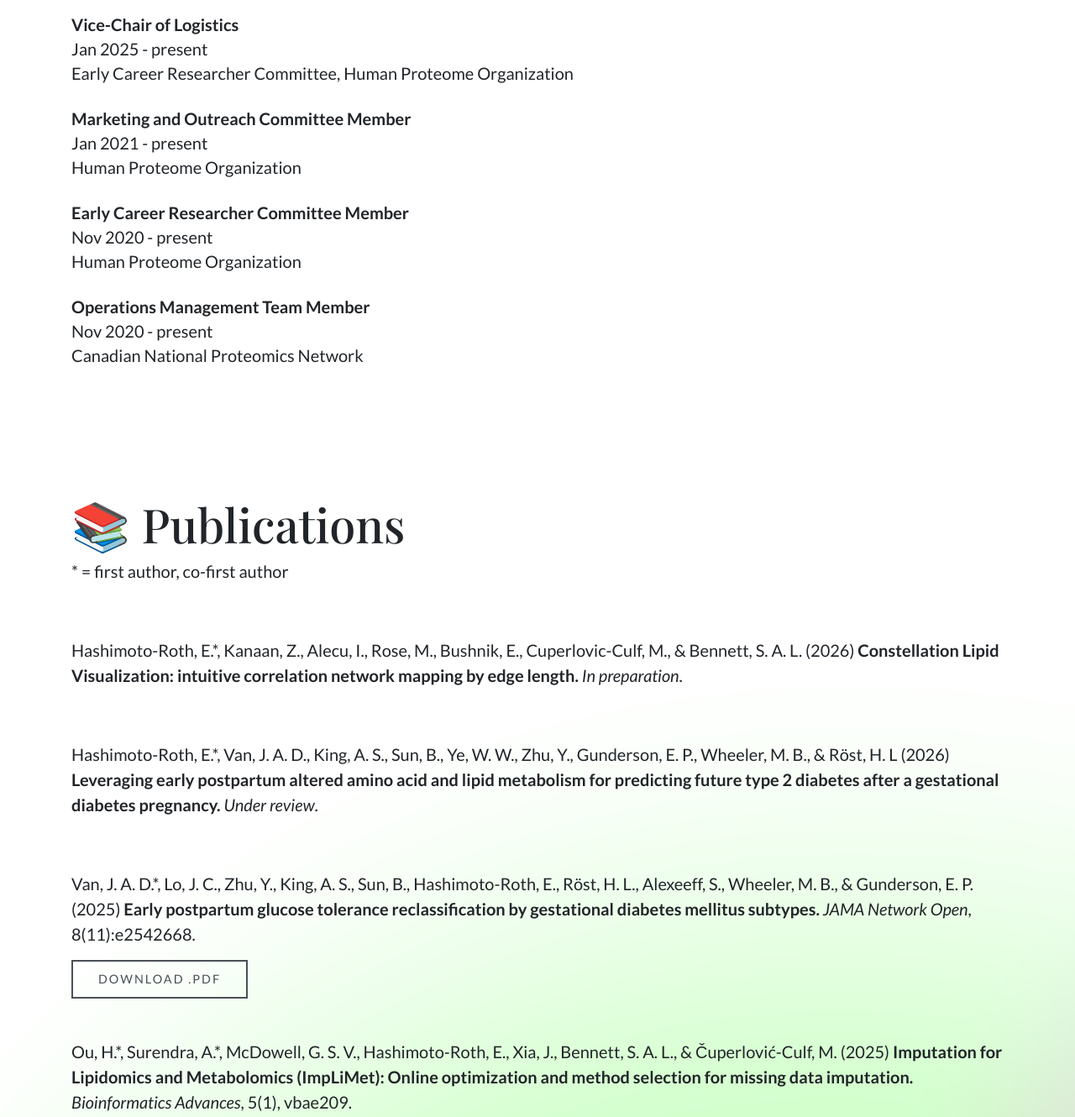
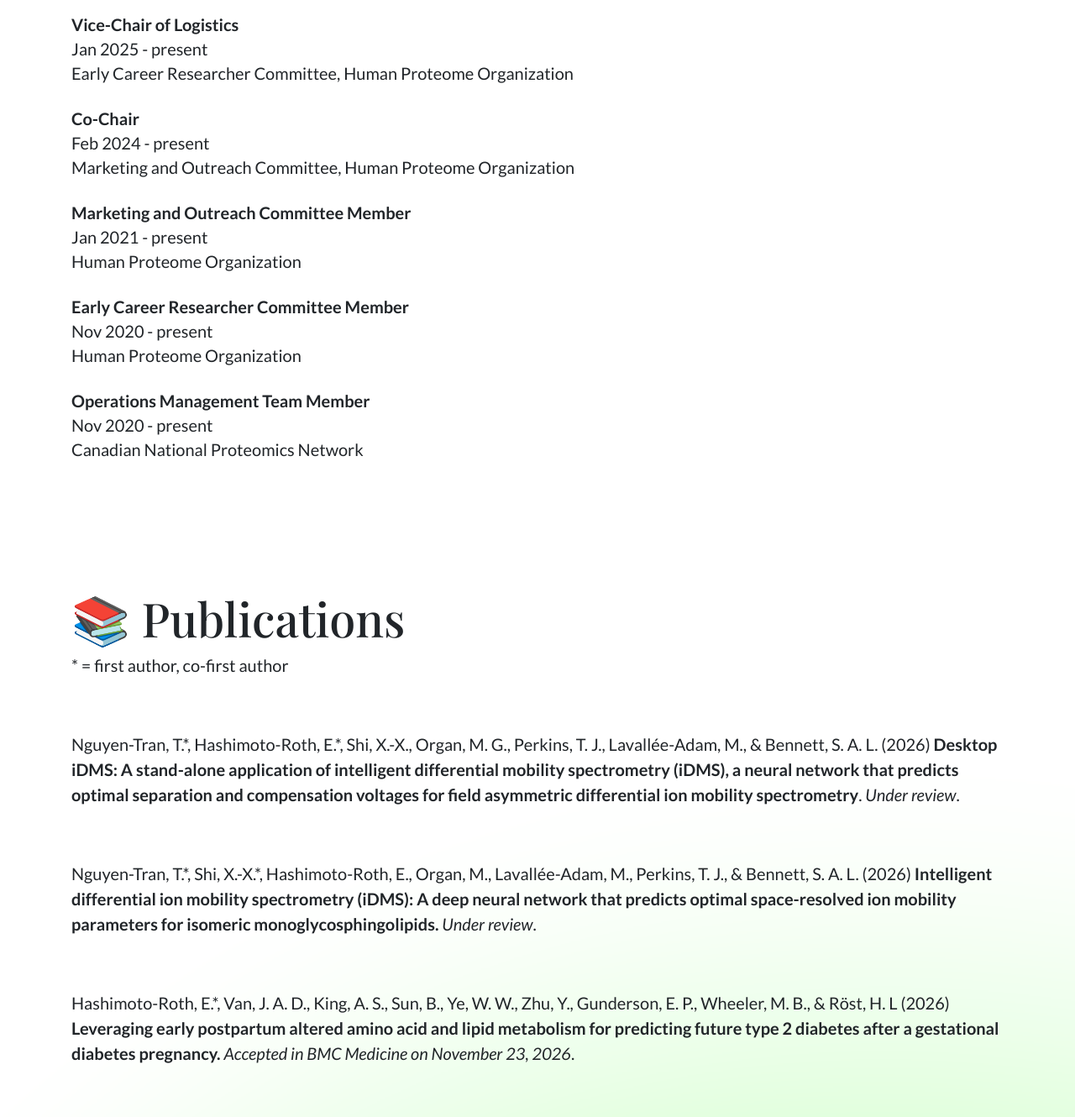
Before and after one commit to emihash/emihash.github.io, a plain HTML site: page index.html in a window 1280 px wide. Shown: the part 2320-3650 px from the top of the page at 84% size. Drawn offline with nearby package versions, Linux system fonts and the light colour scheme; a web font is replaced by a local one.

Commit message:
Add files via upload

```diff
--- a/index.html
+++ b/index.html
@@ -81,7 +81,7 @@
                     <div class="d-sm-none">
                         <h5>&#127803; About</h5>
                     </div>
-                    <p>Nice to meet you! I'm a Ph.D. student in the Molecular Genetics program (Computational Biology track) at the University of Toronto. My sights were set on pursuing this degree after really enoying my M.Sc. experience, focused on research in bioinformatics for mass spectrometry-based proteomics, protein-protein interactions, machine learning, and data visualization. Currently, I use mass spectrometry-based proteomics, lipidomics, and metabolomics methods and statistical modelling to characterize the pathological onset of gestational diabetes mellitus and future progression to type II diabetes.</p>
+                    <p>Nice to meet you! I'm a Ph.D. student in the Molecular Genetics program (Computational Biology track) at the University of Toronto. My sights were set on pursuing this degree after really enoying my M.Sc. experience, focused on research in bioinformatics for mass spectrometry-based proteomics, protein-protein interactions, machine learning, and data visualization. Currently, I use mass spectrometry-based proteomics, lipidomics, and metabolomics methods and statistical modelling to characterize the pathological onset of gestational diabetes mellitus and future progression to type 2 diabetes.</p>
                     <div class="d-none d-lg-block">
                         <p class="emphasis">Let's connect on social media</p>
                         <div class="social">
@@ -175,6 +175,10 @@
                     <p class="cv-lead">Vice-Chair of Logistics</p>
                     <p class="cv-info">Jan 2025 - present</p>
                     <p class="cv-info">Early Career Researcher Committee, Human Proteome Organization</p>
+                    <!-- hupo moc co-chair -->
+                    <p class="cv-lead">Co-Chair</p>
+                    <p class="cv-info">Feb 2024 - present</p>
+                    <p class="cv-info">Marketing and Outreach Committee, Human Proteome Organization</p>
                     <!-- hupo moc -->
                     <p class="cv-lead">Marketing and Outreach Committee Member</p>
                     <p class="cv-info">Jan 2021 - present</p>
@@ -203,14 +207,24 @@
                         <p>* = first author, co-first author</p>
                     </div>
                 </div>
+                <!--<div class="row pub mt-5">
+                    <div class="col-12">
+                        <p>Hashimoto-Roth, E.*, Kanaan, Z., Alecu, I., Rose, M., Bushnik, E., Cuperlovic-Culf, M., &amp; Bennett, S. A. L. (2026) <strong>Constellation Lipid Visualization: intuitive correlation network mapping by edge length.</strong> <em>In preparation</em>.</p>
+                    </div>
+                </div>-->
                 <div class="row pub mt-5">
                     <div class="col-12">
-                        <p>Hashimoto-Roth, E.*, Kanaan, Z., Alecu, I., Rose, M., Bushnik, E., Cuperlovic-Culf, M., &amp; Bennett, S. A. L. (2026) <strong>Constellation Lipid Visualization: intuitive correlation network mapping by edge length.</strong> <em>In preparation</em>.</p>
+                        <p>Nguyen-Tran, T.*, Hashimoto-Roth, E.*, Shi, X.-X., Organ, M. G., Perkins, T. J., Lavallée-Adam, M., &amp; Bennett, S. A. L. (2026) <strong>Desktop iDMS: A stand-alone application of intelligent differential mobility spectrometry (iDMS), a neural network that predicts optimal separation and compensation voltages for field asymmetric differential ion mobility spectrometry</strong>. <em>Under review</em>.</p>
                     </div>
                 </div>
                 <div class="row pub mt-5">
                     <div class="col-12">
-                        <p>Hashimoto-Roth, E.*, Van, J. A. D., King, A. S., Sun, B., Ye, W. W., Zhu, Y., Gunderson, E. P., Wheeler, M. B., &amp; Röst, H. L (2026) <strong>Leveraging early postpartum altered amino acid and lipid metabolism for predicting future type 2 diabetes after a gestational diabetes pregnancy.</strong> <em>Under review</em>.</p>
+                        <p>Nguyen-Tran, T.*, Shi, X.-X.*, Hashimoto-Roth, E., Organ, M., Lavallée-Adam, M., Perkins, T. J., &amp; Bennett, S. A. L. (2026) <strong>Intelligent differential ion mobility spectrometry (iDMS): A deep neural network that predicts optimal space-resolved ion mobility parameters for isomeric monoglycosphingolipids.</strong> <em>Under review</em>.</p>
+                    </div>
+                </div>
+                <div class="row pub mt-5">
+                    <div class="col-12">
+                        <p>Hashimoto-Roth, E.*, Van, J. A. D., King, A. S., Sun, B., Ye, W. W., Zhu, Y., Gunderson, E. P., Wheeler, M. B., &amp; Röst, H. L (2026) <strong>Leveraging early postpartum altered amino acid and lipid metabolism for predicting future type 2 diabetes after a gestational diabetes pregnancy.</strong> <em>Accepted in BMC Medicine on November 23, 2026</em>.</p>
                     </div>
                 </div>
                 <div class="row pub mt-5">
```
